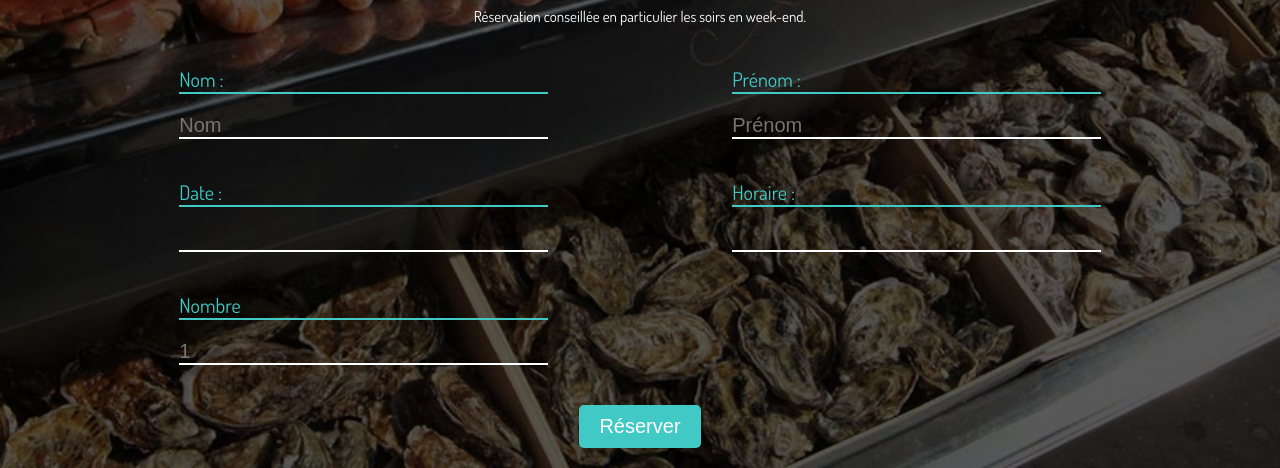
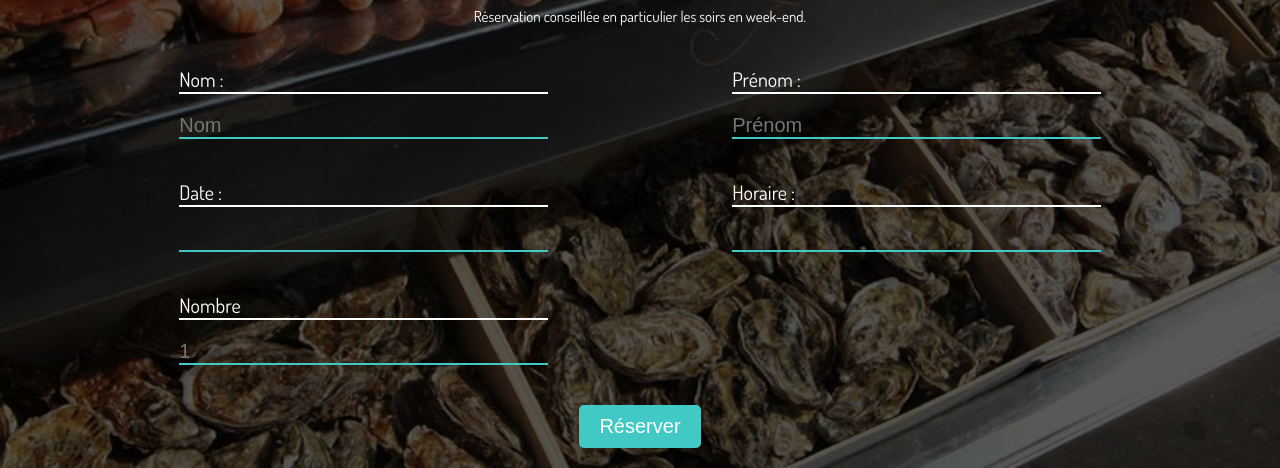
Before and after one commit to DarkMalgos/1y_final, a website: page views/fr/contact.html in a window 1280 px wide. Shown: the part 629-1097 px from the top of the page. Drawn offline with nearby package versions, Linux system fonts and the light colour scheme; files that its build step writes are made by us from their sources; files whose address does not match are found by name.

Commit message:
contact html/css done mysql in progress

```diff
--- a/assets/css/contact.css
+++ b/assets/css/contact.css
@@ -81,25 +81,21 @@
     }
 
     label {
-        color: #40c9c5;
-        border-bottom: solid #40c9c5 2px;
+        color: white;
+        border-bottom: solid white 2px;
     }
 
     input[type=text] {
         background-color: transparent;
         border: none;
-        border-bottom: solid white 2px;
-        color: white;
+        border-bottom: solid #40c9c5 2px;
+        color: #40c9c5;
     }
 
     input[type=number] {
         background-color: transparent;
         border: none;
-        border-bottom: solid white 2px;
-        color: white;
-    }
-
-    input[type=radio] {
+        border-bottom: solid #40c9c5 2px;
         color: #40c9c5;
     }
 
```
